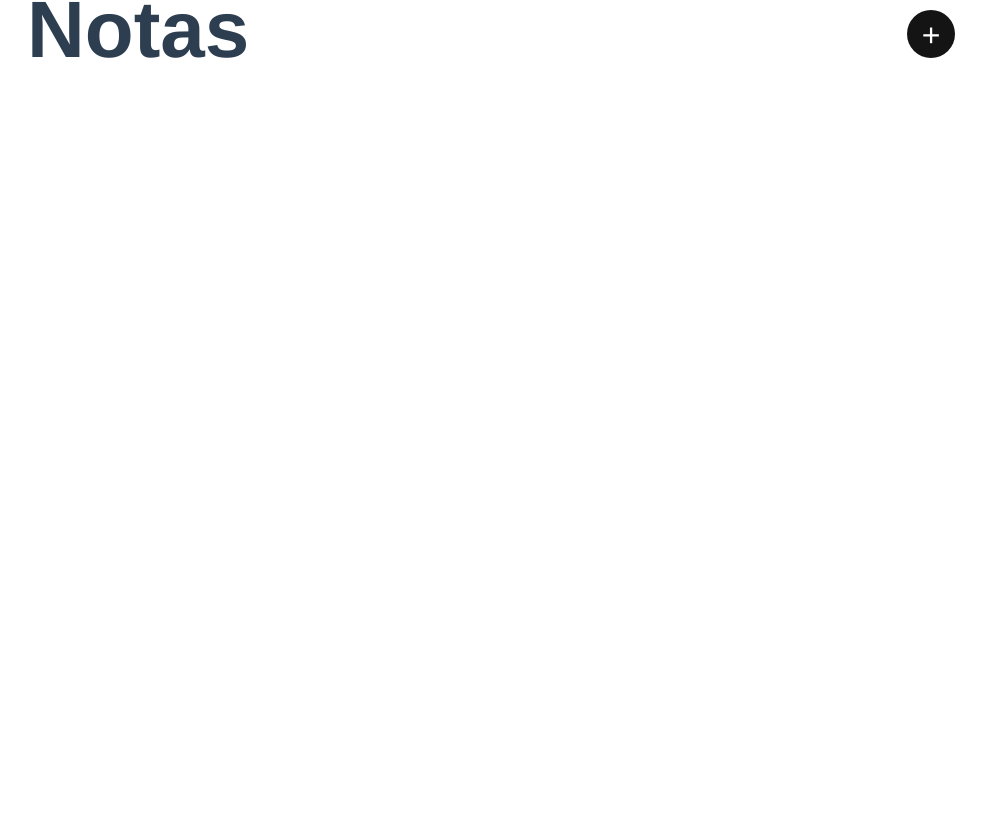
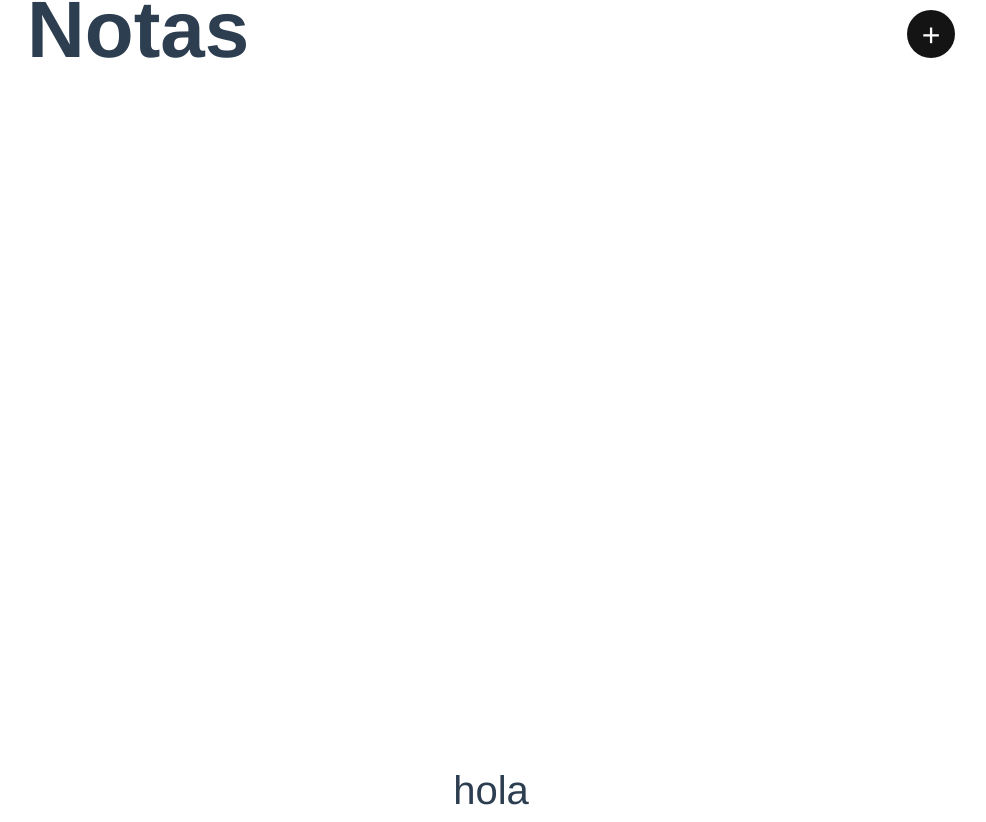
Before and after one commit to trontzal/vuerutas, a Vue app: page /notas in a window 1280 px wide. Shown: the part 186-1008 px from the top of the page, without its empty margins (149-1135 px from the left). Before the commit the page ends 952 px from the top, so only its background shows below. Built offline with nearby package versions, Linux system fonts and the light colour scheme.

Commit message:
arreglado

```diff
--- a/src/views/NotasView.vue
+++ b/src/views/NotasView.vue
@@ -21,7 +21,7 @@
             </div>
         </div>
     </main>
-
+    <PorHacer v-bind:key="'por-hacer'"></PorHacer>
 </template>
 
 <script setup>
```
